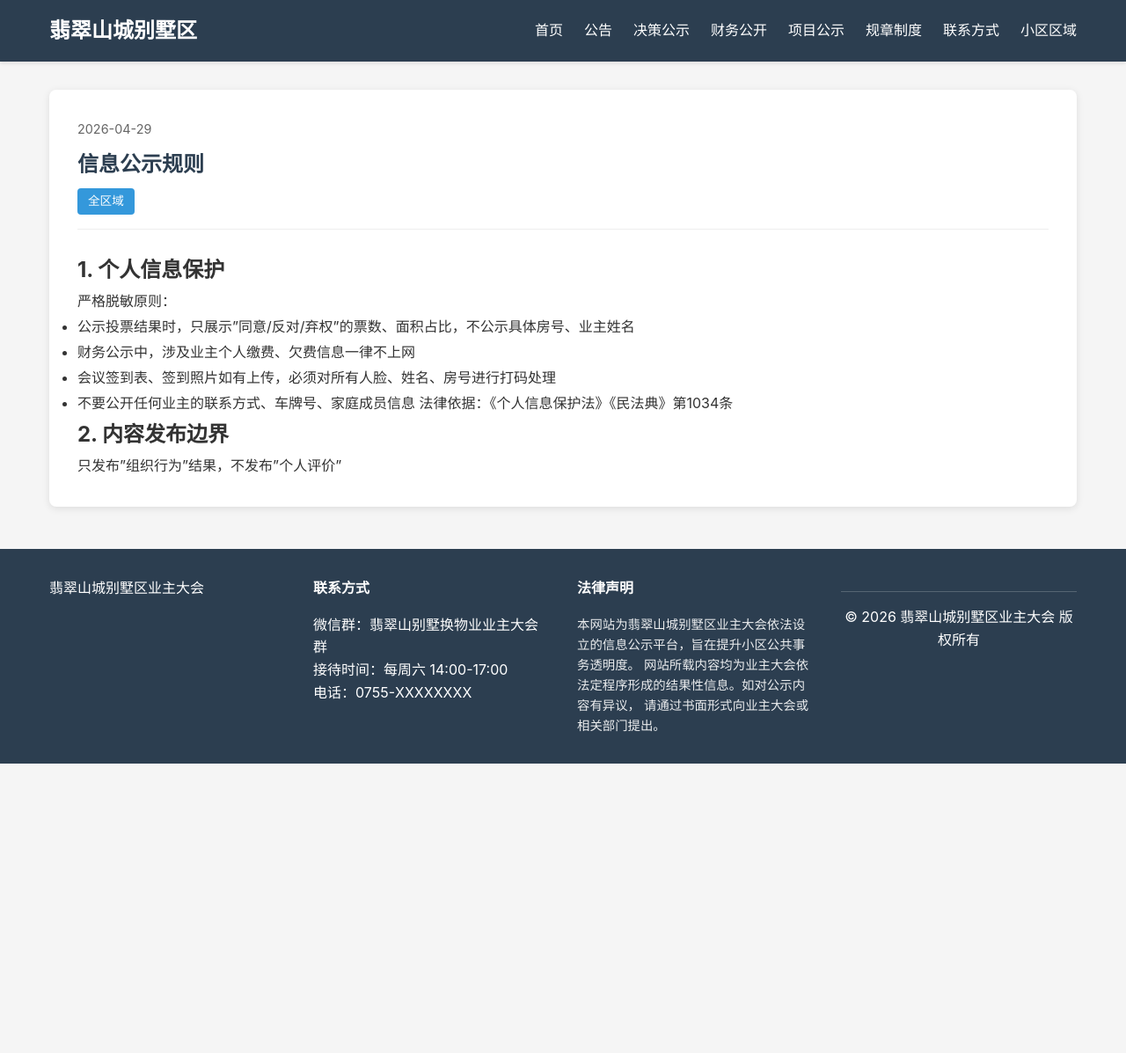
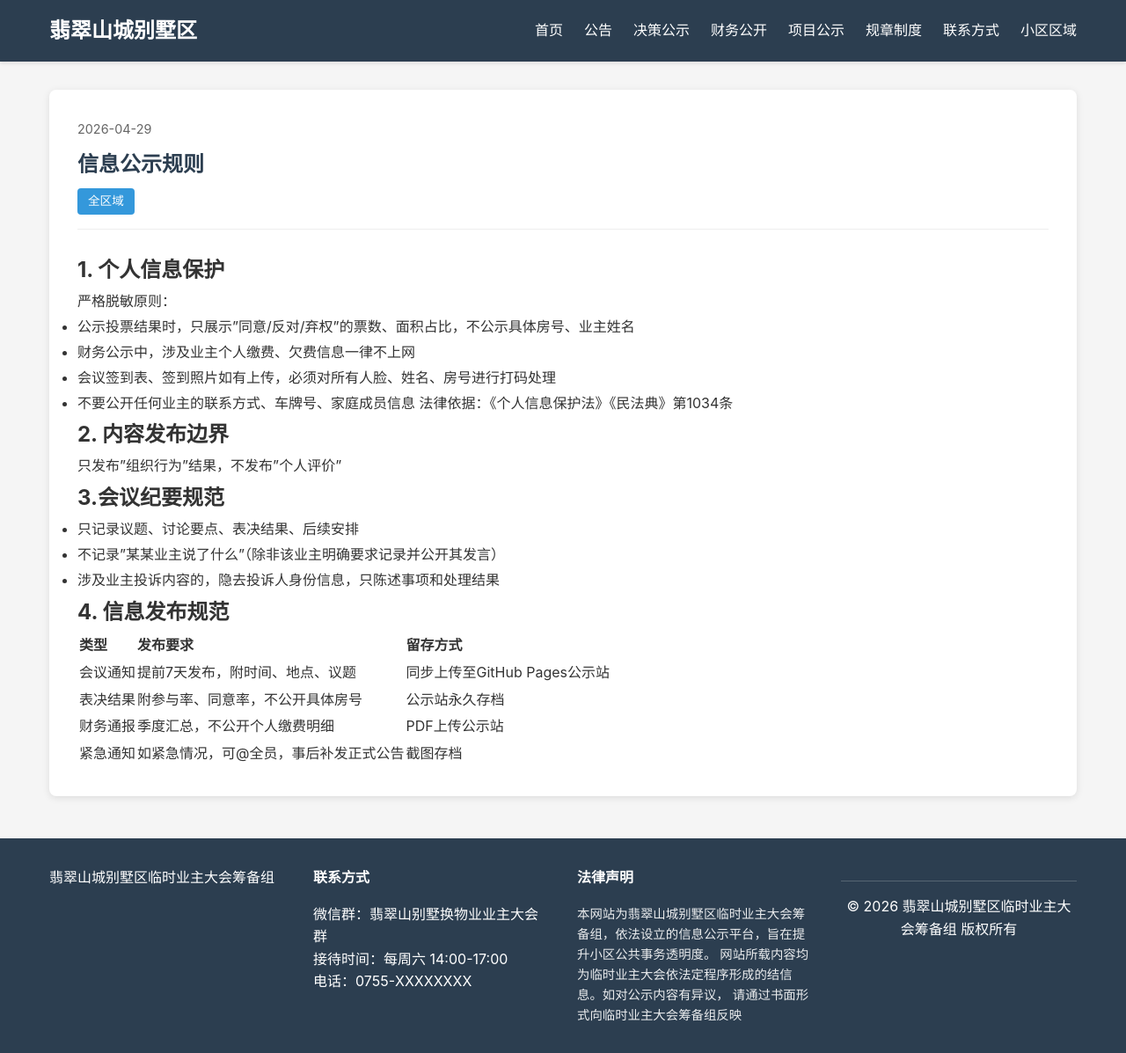
Before and after one commit to fcshan/fcshan.github.io, a Jekyll site: the page built from _rules/rule001_info_display.md, in a window 1280 px wide. Shown: the whole page at 88% size. Built offline with Jekyll 4.4.1, drawn with Linux system fonts in a browser that asks for light colours; before the commit the page ends 900 px from its top, so only the background shows below that.

Commit message:
rename ruler002

```diff
--- a/_config.yml
+++ b/_config.yml
@@ -97,7 +97,7 @@ areas:
 
 # 业主大会信息
 committee:
-  name: "翡翠山城别墅区业主大会"
+  name: "翡翠山城别墅区临时业主大会筹备组"
   term: "业主大会"
   established_date: "2026-03-15"
   office_address: "微信群：翡翠山别墅换物业业主大会群"
@@ -109,12 +109,10 @@ committee:
 
 # 免责声明（全局引用）
 disclaimer: >
-  本网站为翡翠山城别墅区业主大会依法设立的信息公示平台，旨在提升小区公共事务透明度。
-  网站所载内容均为业主大会依法定程序形成的结果性信息。如对公示内容有异议，
-  请通过书面形式向业主大会或相关部门提出。
-
+  本网站为翡翠山城别墅区临时业主大会筹备组，依法设立的信息公示平台，旨在提升小区公共事务透明度。
+  网站所载内容均为临时业主大会依法定程序形成的结信息。如对公示内容有异议， 请通过书面形式向临时业主大会筹备组反映
 # 版权信息
-copyright: "© 2026 翡翠山城别墅区业主大会 版权所有"
+copyright: "© 2026 翡翠山城别墅区临时业主大会筹备组 版权所有"
 
 # 排除文件
 exclude:
--- a/_rules/rule001_info_display.md
+++ b/_rules/rule001_info_display.md
@@ -19,3 +19,20 @@ excerpt: 信息公示规则：个人信息保护，内容发布边界
 ## 2. 内容发布边界
 
 只发布"组织行为"结果，不发布"个人评价"
+
+
+## 3.会议纪要规范
+
+- 只记录议题、讨论要点、表决结果、后续安排
+- 不记录"某某业主说了什么"（除非该业主明确要求记录并公开其发言）
+- 涉及业主投诉内容的，隐去投诉人身份信息，只陈述事项和处理结果
+
+
+## 4. 信息发布规范
+
+| 类型   | 发布要求                | 留存方式                 |
+| :--- | :------------------ | :------------------- |
+| 会议通知 | 提前7天发布，附时间、地点、议题    | 同步上传至GitHub Pages公示站 |
+| 表决结果 | 附参与率、同意率，不公开具体房号    | 公示站永久存档              |
+| 财务通报 | 季度汇总，不公开个人缴费明细      | PDF上传公示站             |
+| 紧急通知 | 如紧急情况，可@全员，事后补发正式公告 | 截图存档                 |
```
Also changed, not shown: _decisions/20260203-meeting-results-01.md (+1 -1 lines), _rules/rule002_meetting.md (added, +103 -0 lines).
